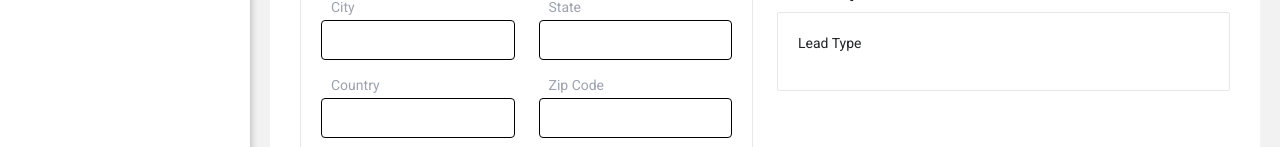
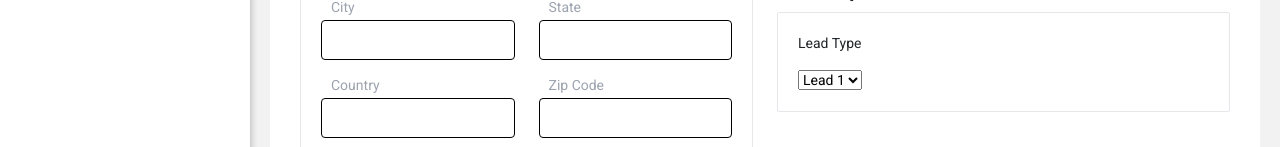
Before and after one commit to coder-rukon/allies-portal-v2, a Next.js app: page /company/new-company in a window 1280 px wide. Shown: the part 805-952 px from the top of the page. Built offline with nearby package versions, Linux system fonts and the light colour scheme.

Commit message:
Option added

```diff
--- a/src/app/company/new-company/page.js
+++ b/src/app/company/new-company/page.js
@@ -86,6 +86,11 @@ class NewCompany extends Component {
                         <BorderBox title="Lead Capture">
                             <div className="new_company_lead_type">
                                 <p>Lead Type</p>
+                                <select>
+                                    <option>Lead 1</option>
+                                    <option>Lead 2</option>
+                                    <option>Lead 3</option>
+                                </select>
                             </div>
                         </BorderBox>
                     </div>
```
